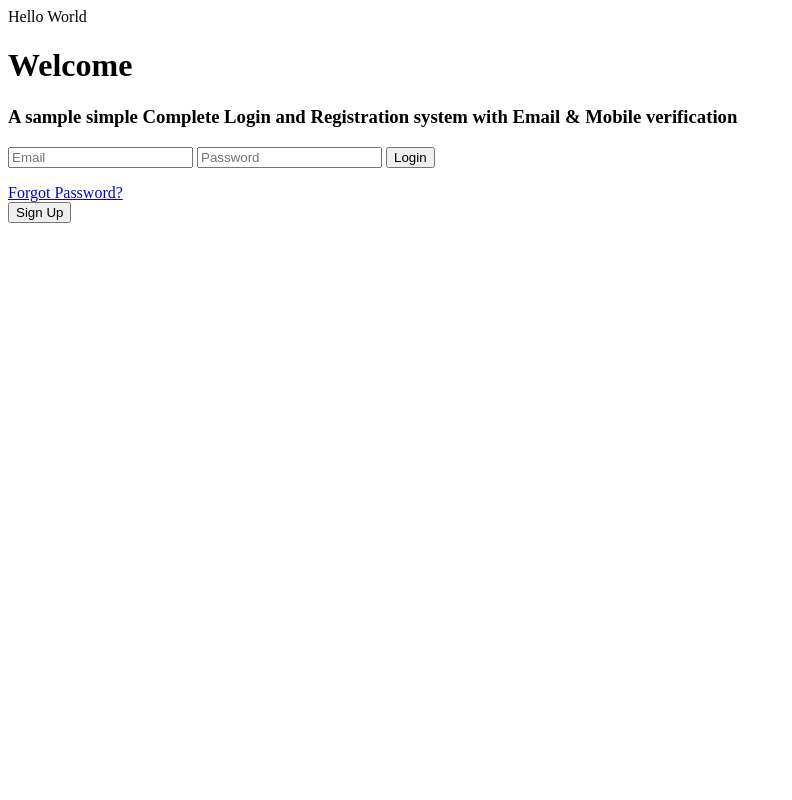
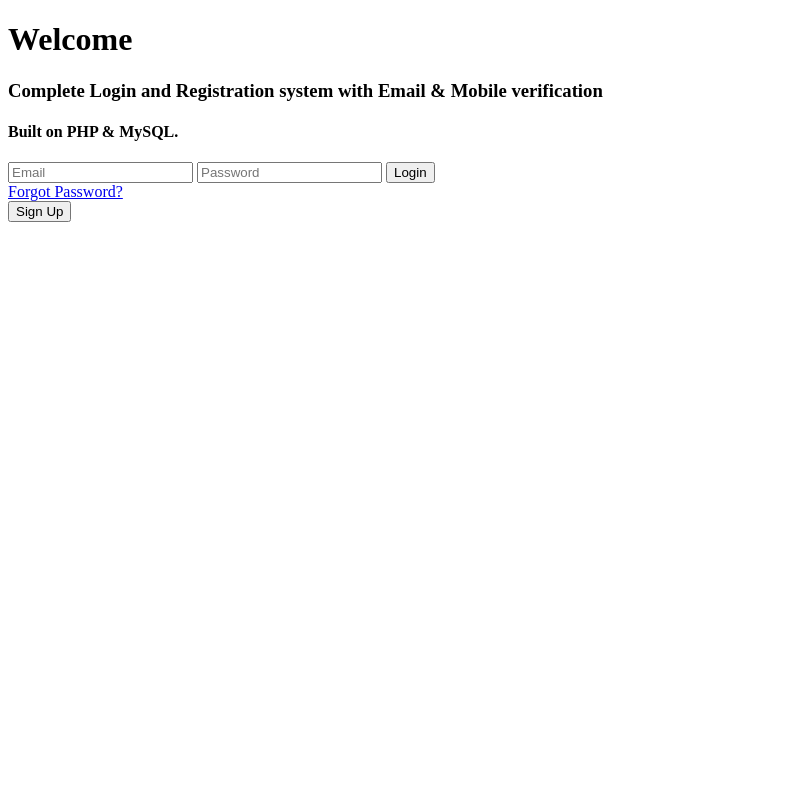
Before and after one commit to abaeakili/sms-login-verification-system, a PHP site: page / in a window 1280 px wide. Shown: the whole page, without its empty margins (0-792 px from the left). Run offline with PHP 8.4, Linux system fonts and the light colour scheme.

Commit message:
☑︎ Edited index file.

```diff
--- a/index.php
+++ b/index.php
@@ -1,6 +1,6 @@
 <?php
 
-echo "Hello World";
+// echo "Hello World";
 
 ?>
 
@@ -17,7 +17,8 @@ echo "Hello World";
 	<div class="wrapper-inner">
 		<div class="header-wrapper">
 			<h1>Welcome</h1>
-			<h3>A sample simple Complete Login and Registration system with Email & Mobile verification</h3>
+			<h3>Complete Login and Registration system with Email & Mobile verification</h3>
+            <h4>Built on PHP & MySQL. </h4>
 		</div>
 
         <!--HEADER WRAPPER ENDS-->
```
